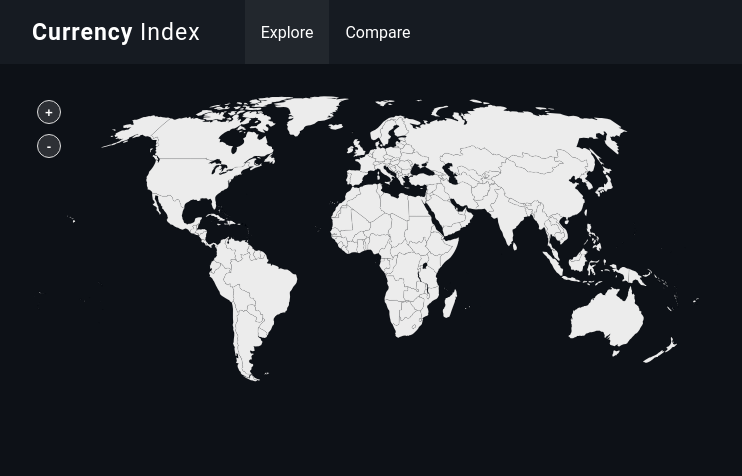
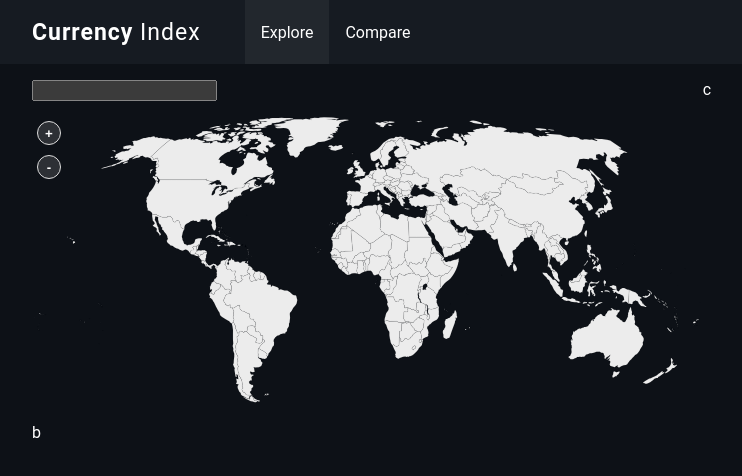
Before and after one commit to Vazonik/currency-index-front, an Angular app: page /explore in a window 1280 px wide. Shown: the top 476 px of the page, without its empty margins (0-742 px from the left). Built offline with nearby package versions, Linux system fonts and the light colour scheme.

Commit message:
Explore grid layout

```diff
--- a/src/app/explore/explore.component.html
+++ b/src/app/explore/explore.component.html
@@ -1,3 +1,8 @@
 <div class="content">
-  <ci-map></ci-map>
+  <div class="search">
+    <input type="text" />
+  </div>
+  <ci-map class="map"></ci-map>
+  <div class="sm-details">b</div>
+  <div class="chart">c</div>
 </div>
--- a/src/app/explore/explore.component.scss
+++ b/src/app/explore/explore.component.scss
@@ -1,4 +1,30 @@
 .content {
   padding-left: 32px;
   padding-right: 32px;
+  padding-bottom: 8px;
+  display: grid;
+  height: 100%;
+  grid-template-columns: min-content auto;
+  grid-template-rows: min-content min-content auto;
+  align-content: stretch;
 }
+
+.search {
+  grid-column: 1 / 2;
+  grid-row: 1 / 2;
+}
+
+.map {
+  grid-column: 1 / 2;
+  grid-row: 2 / 3;
+}
+
+.sm-details {
+  grid-column: 1 / 2;
+  grid-row: 3 / 4;
+}
+
+.chart {
+  grid-column: 2 / 3;
+  grid-row: 1 / 4;
+}
```
